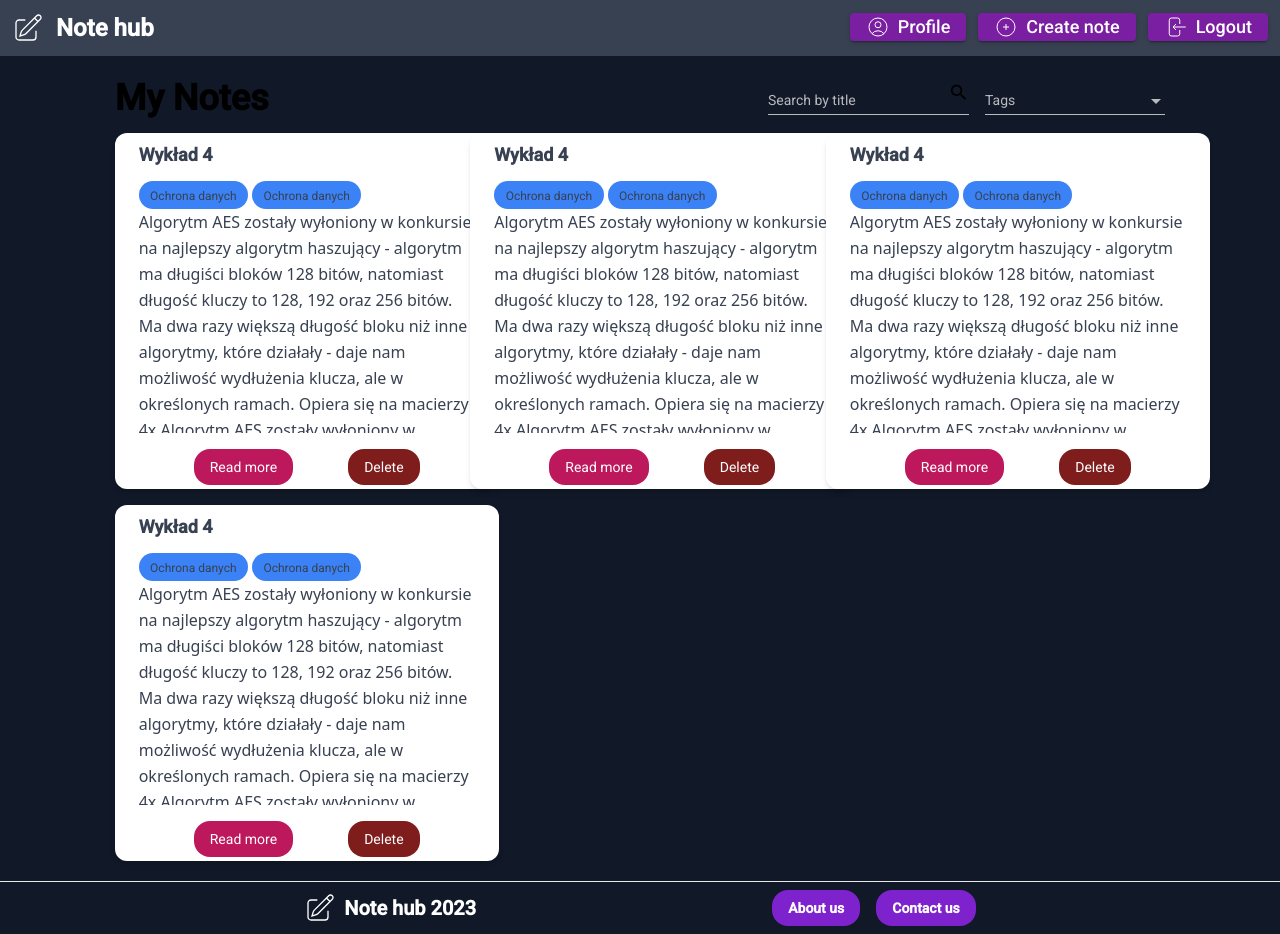
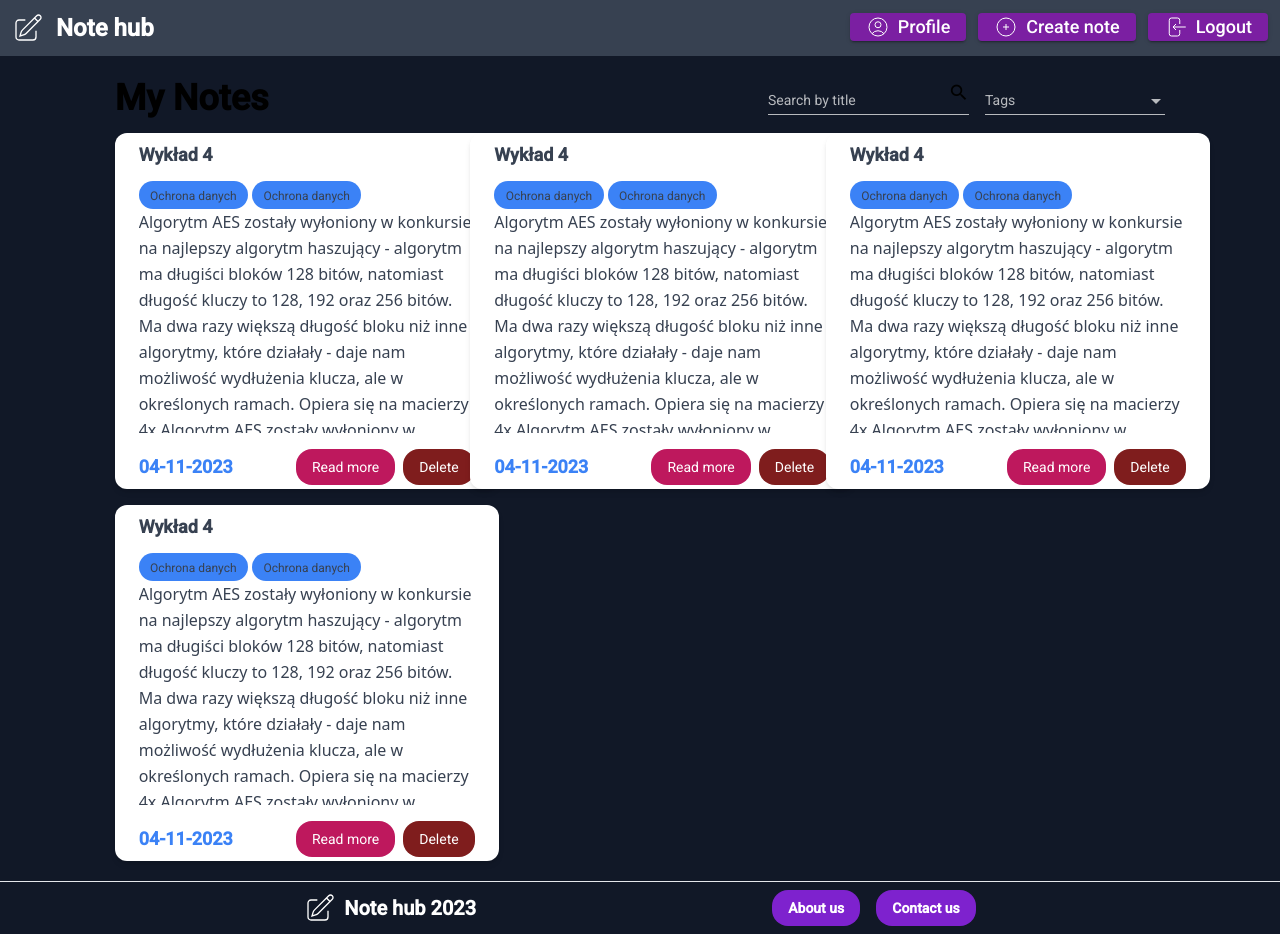
Before and after one commit to aidian3k/note-hub, an Angular app in the folder angular-client/: page /main in a window 1280 px wide. Built offline with nearby package versions, Linux system fonts and the light colour scheme; sample sign-in values are in the browser's storage.

Commit message:
Small modification in note component

```diff
--- a/angular-client/src/app/features/home/components/main-dashboard/note/note.component.html
+++ b/angular-client/src/app/features/home/components/main-dashboard/note/note.component.html
@@ -22,9 +22,11 @@
 			algorytmy, które działały - d
 		</p>
 	</div>
-	<div class="px-6 py-1 flex justify-evenly">
+	<div class="flex justify-between px-6 py-1 items-center">
+		<span class="text-blue-500 font-semibold text-lg">{{ '04-11-2023' }}</span>
+		<div class="flex gap-2">
 			<button
-      (click) = "openNoteReadDialog()"
+				(click)="openNoteReadDialog()"
 				class="bg-pink-700 hover:bg-pink-600 transition-all border-1 rounded-2xl py-2 px-4 text-white"
 			>
 				Read more
@@ -37,3 +39,4 @@
 			</button>
 		</div>
 	</div>
+</div>
```
Lines whose indentation alone changed are shown as unchanged.
